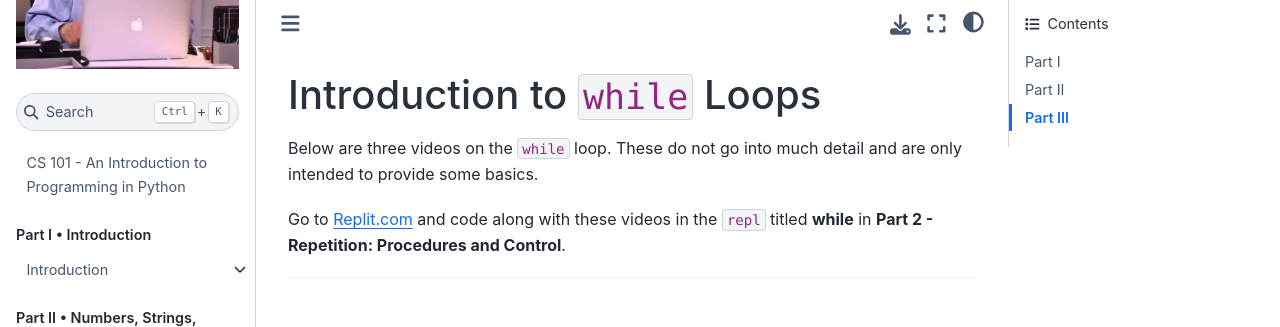
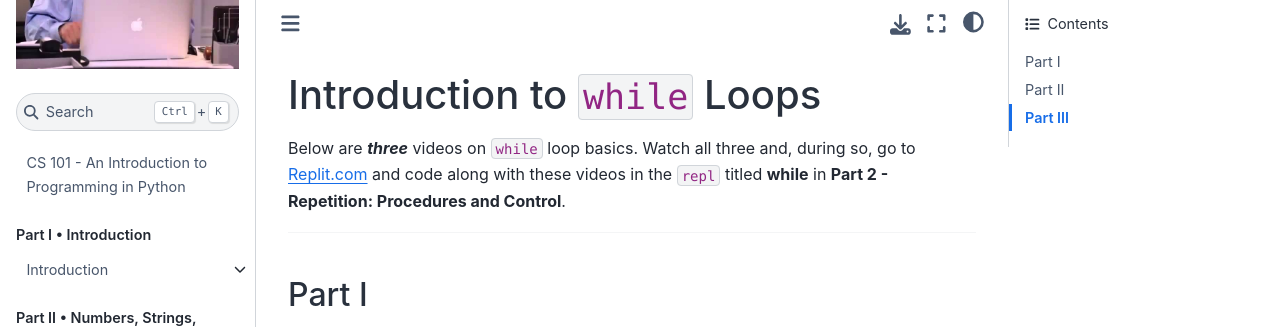
Before and after one commit to the-intern/cs101, a Jupyter Book: the page built from book/part-iii/intro-to-while-loops.md, in a window 1280 px wide and 900 px high, cut to the strip 0-327 px from the top of the window. Built offline with Jupyter Book 1.0.4 settings and Sphinx 7.4.7 and the Sphinx Book theme 1.1.4, drawn with Linux system fonts in a browser that asks for light colours.

Commit message:
add intro to while and true false booleans page

```diff
--- a/book/part-iii/intro-to-while-loops.md
+++ b/book/part-iii/intro-to-while-loops.md
@@ -1,23 +1,21 @@
 # Introduction to `while` Loops
 
-Below are three videos on the `while` loop. These do not go into much detail and are only intended to provide some basics.
-
-Go to Replit.com and code along with these videos in the `repl` titled **while** in **Part 2 - Repetition: Procedures and Control**.
+Below are **_three_** videos on `while` loop basics. Watch all three and, during so, go to Replit.com and code along with these videos in the `repl` titled **while** in **Part 2 - Repetition: Procedures and Control**.
 
 ---
 
 ## Part I
 
-<iframe width="1280" height="720" src="https://www.youtube.com/embed/-ndEOt_AOV0" title="while Loops in Python - Part I" frameborder="0" allow="accelerometer; autoplay; clipboard-write; encrypted-media; gyroscope; picture-in-picture" allowfullscreen></iframe>
+<iframe width="800" height="500" src="https://www.youtube.com/embed/-ndEOt_AOV0" title="while Loops in Python - Part I" frameborder="0" allow="accelerometer; autoplay; clipboard-write; encrypted-media; gyroscope; picture-in-picture" allowfullscreen></iframe>
 
 ---
 
 ## Part II
 
-<iframe width="1280" height="720" src="https://www.youtube.com/embed/Sw9wp4J9SiQ" title="while Loops in Python - Part II" frameborder="0" allow="accelerometer; autoplay; clipboard-write; encrypted-media; gyroscope; picture-in-picture" allowfullscreen></iframe>
+<iframe width="800" height="500" src="https://www.youtube.com/embed/Sw9wp4J9SiQ" title="while Loops in Python - Part II" frameborder="0" allow="accelerometer; autoplay; clipboard-write; encrypted-media; gyroscope; picture-in-picture" allowfullscreen></iframe>
 
 ---
 
 ## Part III
 
-<iframe width="1280" height="720" src="https://www.youtube.com/embed/rdP5rOdW0r4" title="while Loops in Python - Part III" frameborder="0" allow="accelerometer; autoplay; clipboard-write; encrypted-media; gyroscope; picture-in-picture" allowfullscreen></iframe>
+<iframe width="800" height="500" src="https://www.youtube.com/embed/rdP5rOdW0r4" title="while Loops in Python - Part III" frameborder="0" allow="accelerometer; autoplay; clipboard-write; encrypted-media; gyroscope; picture-in-picture" allowfullscreen></iframe>
```
Also changed, not shown: book/part-iii/true-false-and-booleans.ipynb.
